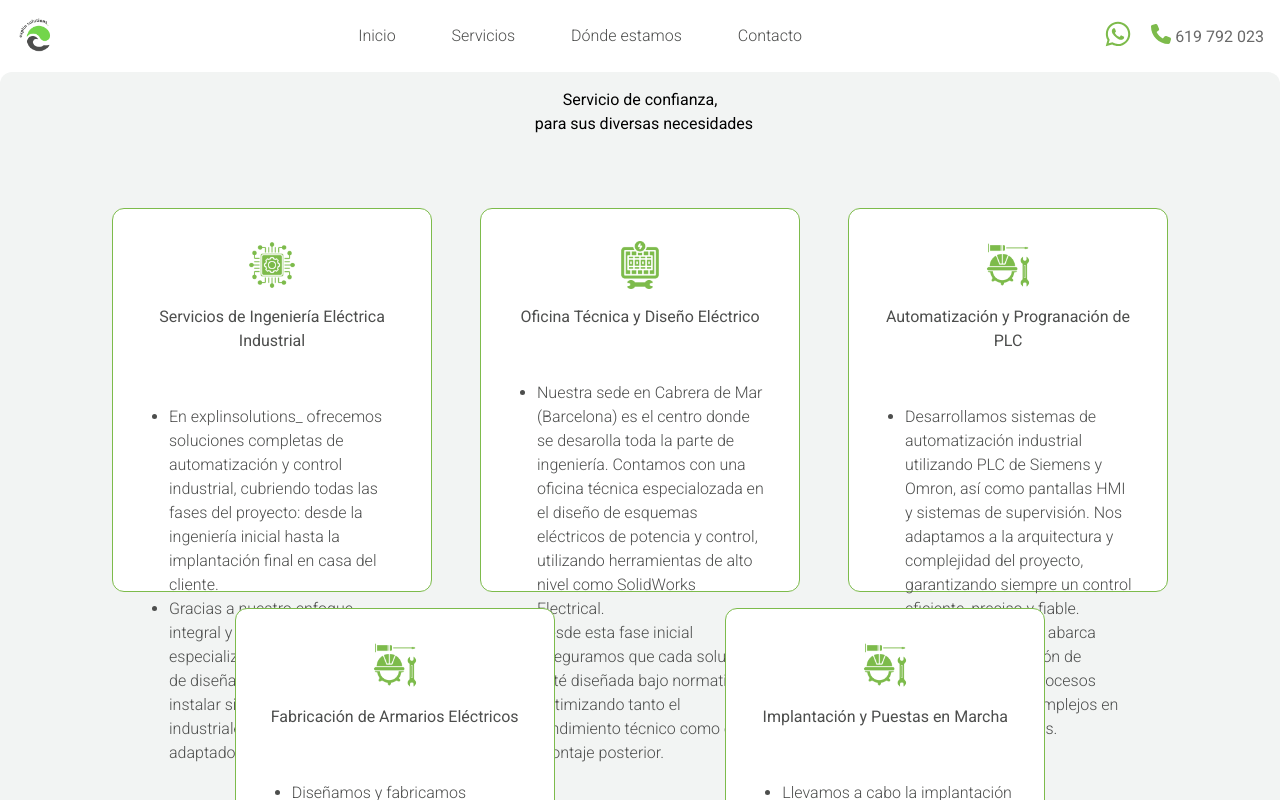
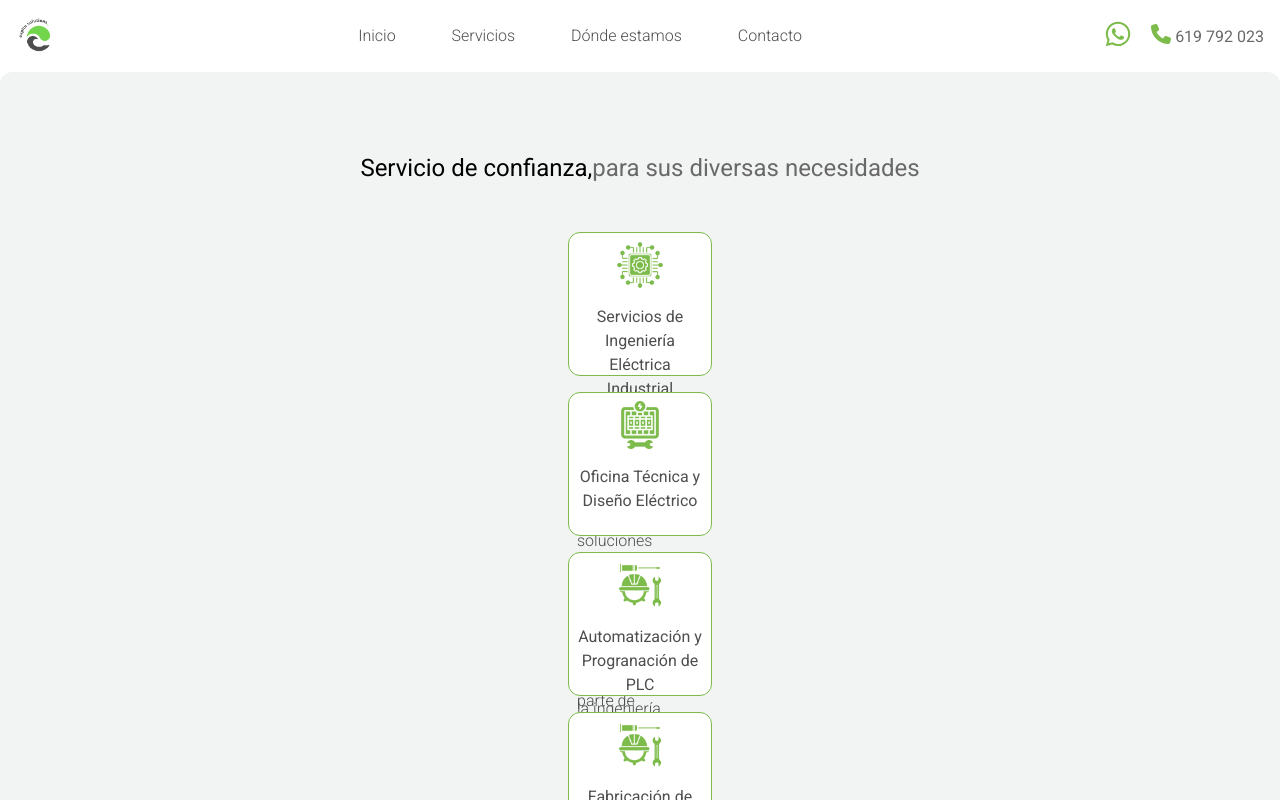
Before and after one commit to kvi-ki/explinsolutions, a Next.js app: page /servicios in a window 1280 px wide. Shown: the top 800 px of the page. Built offline with nearby package versions, Linux system fonts and the light colour scheme.

Commit message:
feat: update Services page

```diff
--- a/src/app/servicios/page.tsx
+++ b/src/app/servicios/page.tsx
@@ -5,19 +5,12 @@ import data from '../../data.json';
 
 export default function ServicesPage() {
   return (
-    <section className="mb-10 bg-lightGray p-4 xl:rounded-xl">
-      <h2
-        className="w-full text-center text-wrap text-smallFontSize font-normal
-    lg:text-baseFontSize xl:mb-10"
-      >
-        <span className="text-black">Servicio de confianza,</span>
-        <br />
-        &nbsp; para sus diversas necesidades
+    <section className="bg-lightGray py-10 xl:rounded-xl">
+      <h2 className="text-center text-wrap font-normal text-gray text-largeFontSize my-6 xl:m-10">
+        <span className="text-black">Servicio de confianza,</span>para sus diversas
+        necesidades
       </h2>
-      <ul
-        className="m-8 p-6 flex flex-col items-center
-    md:flex-row md:justify-evenly md:flex-wrap"
-      >
+      <ul className="flex flex-col items-center">
         {data.services.data.map((serviceData) => (
           <Service key={serviceData.name} serviceData={serviceData} />
         ))}
--- a/src/components/services/Services.tsx
+++ b/src/components/services/Services.tsx
@@ -4,7 +4,7 @@ import './Services.css';
 
 export default function Services() {
   return (
-    <section id="services-section" className="mb-10 bg-lightGray p-4 xl:rounded-xl">
+    <section className="mb-10 bg-lightGray p-4 xl:rounded-xl">
       <h2 className="services-header">
         <span className="text-black">Servicio de confianza,</span>
         <br />
--- a/src/components/services/service/Service.tsx
+++ b/src/components/services/service/Service.tsx
@@ -8,16 +8,16 @@ export type ServiceProps = {
 
 export default function Service({ serviceData }: { serviceData: ServiceProps }) {
   return (
-    <li className="service-item-large-screen service-item-expand">
-      <img src={serviceData.image} alt="service icon" className="size-8 lg:size-12 lg:mb-4" />
+    <li className="service-item">
+      <img src={serviceData.image} alt="service icon" className="size-12 mb-4" />
       <h3 className="service-heading">{serviceData.name}</h3>
-      <div className="opacity-100 mt-3">
-        <ul className="text-smallFontSize/6 list-disc list-outside pl-6 lg:text-baseFontSize">
-          {serviceData.sections.map((section) => (
-            <li key={section}>{section}</li>
-          ))}
-        </ul>
-      </div>
+      <ul className="text-baseFontSize">
+        {serviceData.sections.map((section) => (
+          <li key={section} className="my-4">
+            {section}
+          </li>
+        ))}
+      </ul>
     </li>
   );
 }
```
